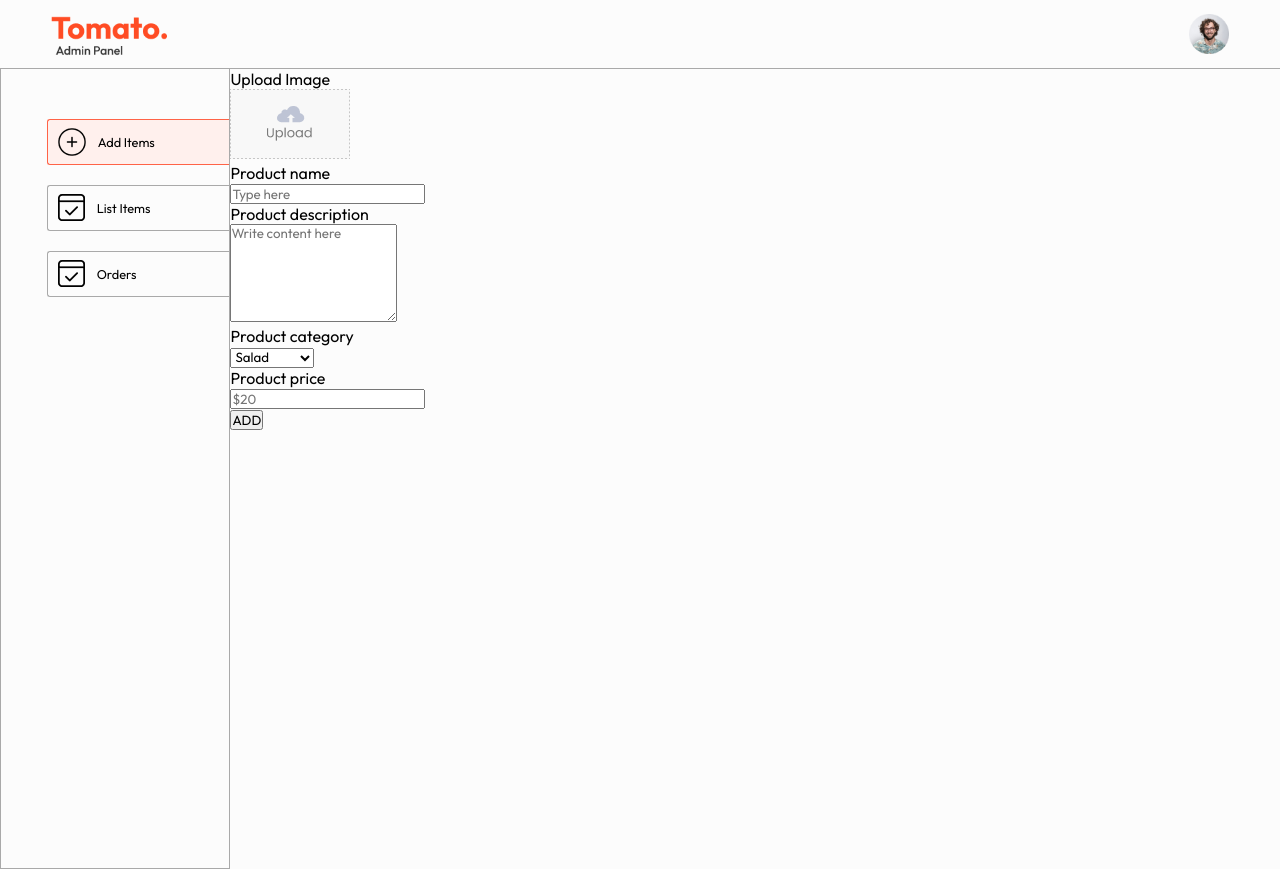
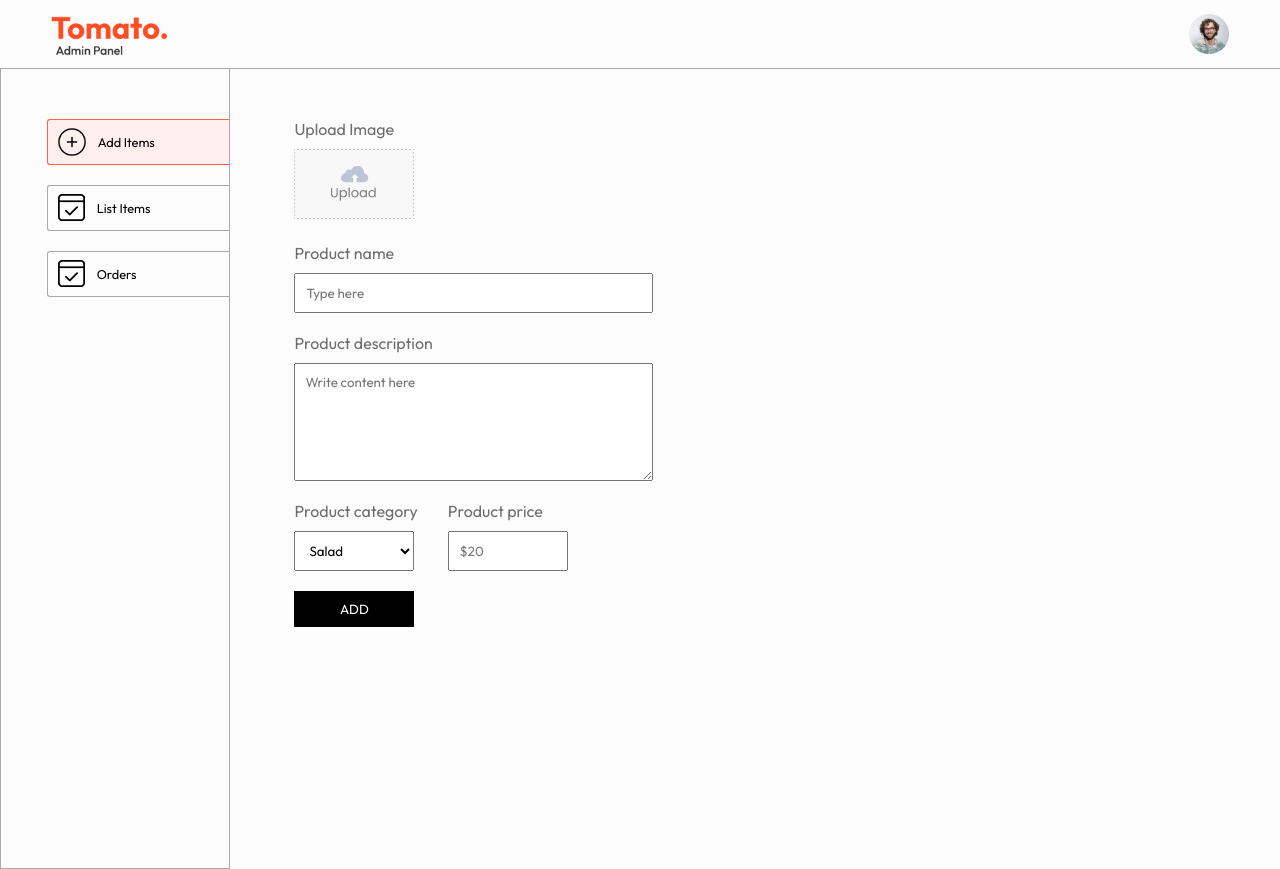
Before and after one commit to hiruni20/food-delivery-app, a React (Vite) app in the folder admin/: page /add in a window 1280 px wide. Built offline with nearby package versions, Linux system fonts and the light colour scheme.

Commit message:
add css property

```diff
--- a/admin/src/index.css
+++ b/admin/src/index.css
@@ -24,3 +24,9 @@
 .app-content{
   display: flex;
 }
+
+.flex-col{
+  display: flex;
+  flex-direction: column;
+  gap: 10px;
+}
--- a/admin/src/pages/Add/Add.css
+++ b/admin/src/pages/Add/Add.css
@@ -0,0 +1,36 @@
+.add{
+    width: 70%;
+    margin-left: max(5vw,25px);
+    margin-top: 50px;
+    color: #6d6d6d;
+    font-size: 16px;
+}
+.add form{
+    gap: 20px;
+}
+
+.add-img-upload img{
+    width: 120px;
+}
+.add-product-name ,.add-product-description{
+    width: max(40%,280px);
+}
+.add-product-name input, .add-product-description textarea{
+    padding: 10px;
+}
+.add-category-price{
+    display: flex;
+    gap: 30px;
+}
+.add-category-price select, .add-category-price input{
+    max-width: 120px;
+    padding: 10px;
+}
+.add-btn{
+    max-width: 120px;
+    border: none;
+    padding: 10px;
+    background-color: black;
+    color: white;
+    cursor: pointer;
+}
--- a/admin/src/pages/Add/Add.jsx
+++ b/admin/src/pages/Add/Add.jsx
@@ -40,7 +40,7 @@
                     <input type='Number' name='price' placeholder='$20' />
                 </div>
             </div>
-            <button type='submit' className='add-button'>ADD</button>
+            <button type='submit' className='add-btn'>ADD</button>
         </form>
     </div>
   )
```
